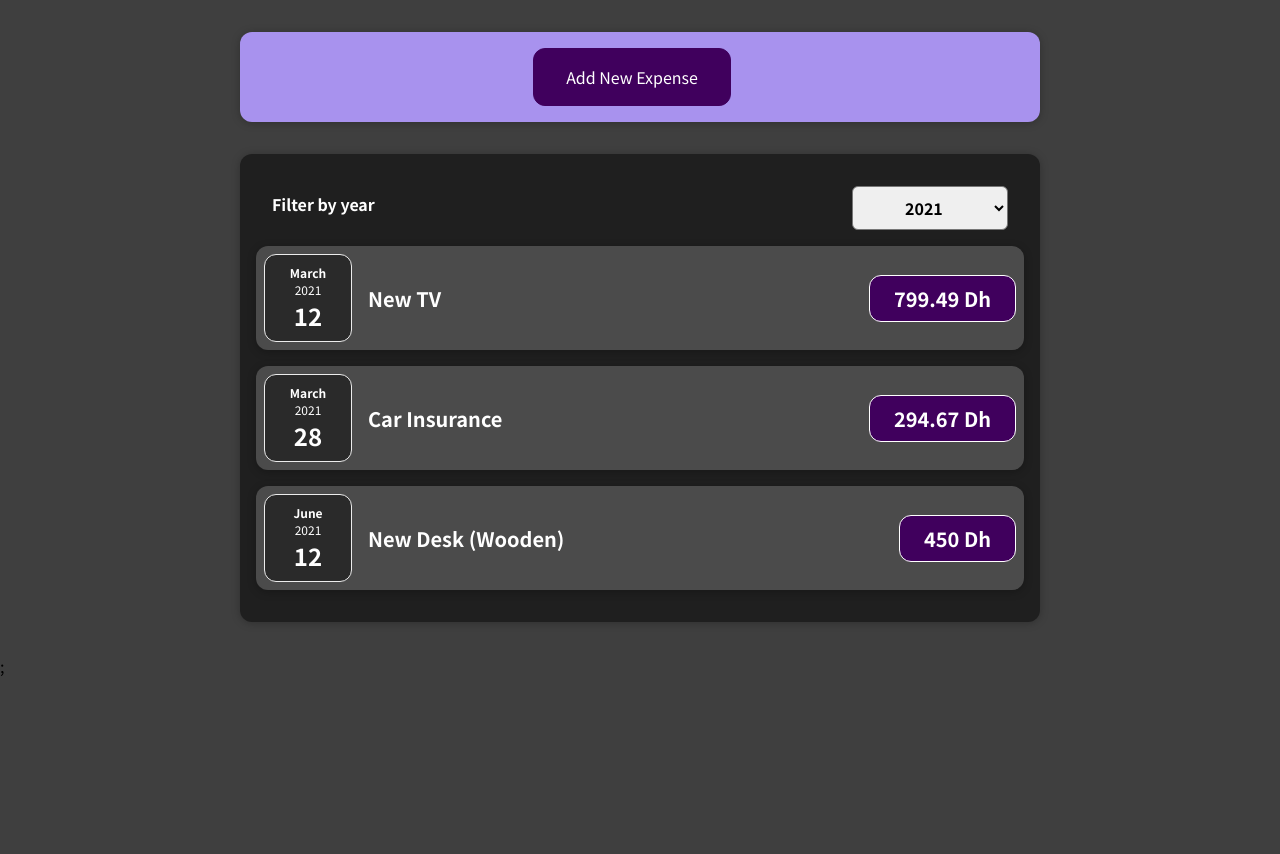
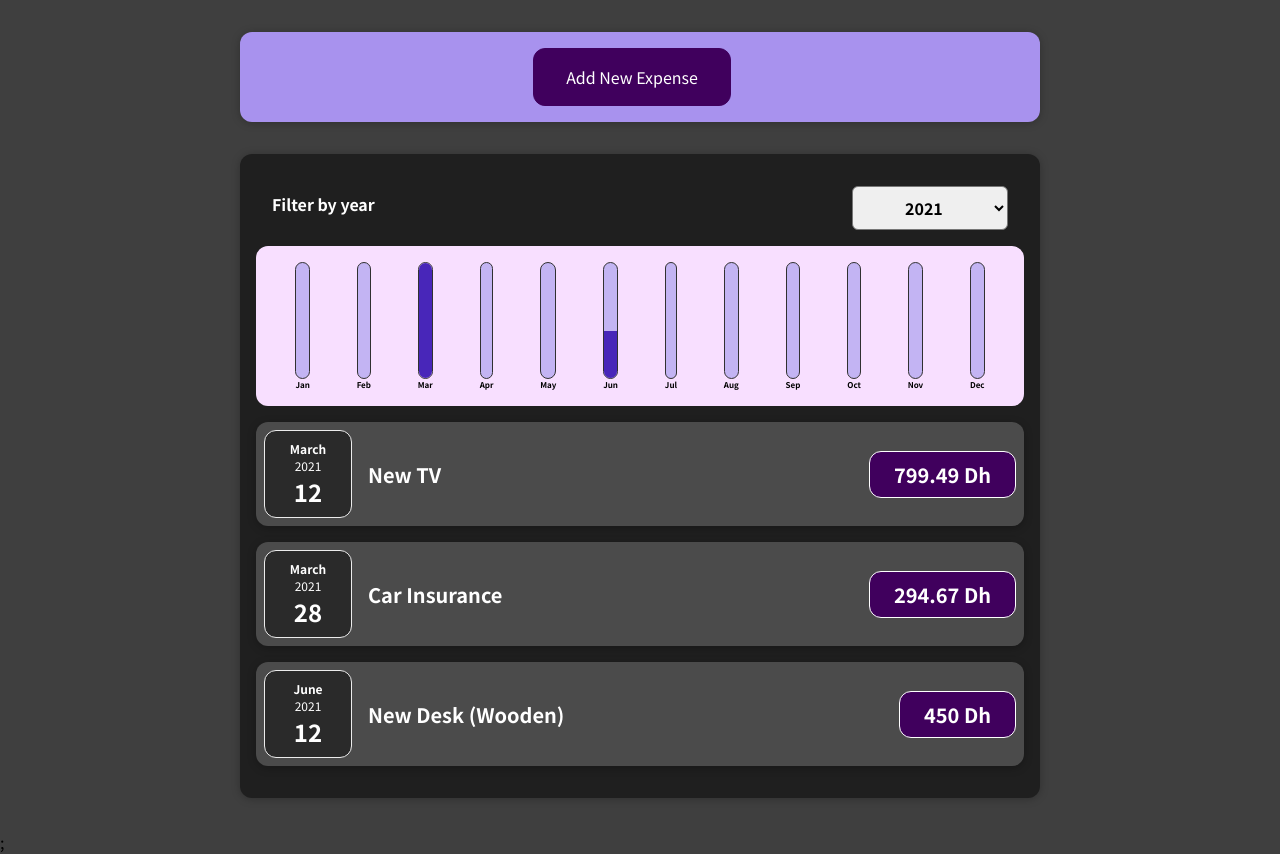
Before and after one commit to chebihiF/expenses-app-Suptech, a React (Create React App) app: page / in a window 1280 px wide. Before the commit the page ends 800 px from the top, so only its background shows below. Built offline with nearby package versions, Linux system fonts and the light colour scheme.

Commit message:
final version

```diff
--- a/src/components/Chart/Chart.js
+++ b/src/components/Chart/Chart.js
@@ -4,14 +4,17 @@ import "./Chart.css";
 import ChartBar from "./ChartBar";
 
 const Chart = ({ dataPoints }) => {
+  const dataPointValues = dataPoints.map((dataPoint) => dataPoint.value);
+  const totalMax = Math.max(...dataPointValues);
+
   return (
     <div className="chart">
       {dataPoints.map((dataPoint) => (
         <ChartBar
           key={dataPoint.label}
           value={dataPoint.value}
-          maxValue={null}
-          label={dataPoint.lable}
+          maxValue={totalMax}
+          label={dataPoint.label}
         />
       ))}
     </div>
--- a/src/components/Chart/ChartBar.js
+++ b/src/components/Chart/ChartBar.js
@@ -1,9 +1,12 @@
 /** @format */
 
-const ChartBar = ({ value, maxValue }) => {
+import "./ChartBar.css";
+
+const ChartBar = ({ value, maxValue, label }) => {
+  console.log(label + " " + value);
   let barFillHeight = "0%";
   if (maxValue > 0) {
-    barFillHeight = Math.round((value / max) * 100) + "%";
+    barFillHeight = Math.round((value / maxValue) * 100) + "%";
   }
   return (
     <div className="chart-bar">
@@ -13,7 +16,7 @@ const ChartBar = ({ value, maxValue }) => {
           style={{ height: barFillHeight }}
         ></div>
       </div>
-      <div className="chart-bar__label"></div>
+      <div className="chart-bar__label">{label}</div>
     </div>
   );
 };
--- a/src/components/Expenses/Expenses.js
+++ b/src/components/Expenses/Expenses.js
@@ -1,8 +1,8 @@
 /** @format */
 import { useState } from "react";
 import Card from "../UI/Card";
-import ExpenseItem from "./ExpenseItem";
 import "./Expenses.css";
+import ExpensesChart from "./ExpensesChart";
 import ExpensesFilter from "./ExpensesFilter";
 import ExpensesList from "./ExpensesList";
 
@@ -24,6 +24,7 @@ const Expenses = ({ expenses }) => {
           selected={filteredYear}
           onChangeFilter={filterChangeHandler}
         />
+        <ExpensesChart expenses={filteredExpenses} />
         <ExpensesList expensesContent={filteredExpenses} />
       </Card>
     </>
--- a/src/components/Expenses/ExpensesChart.js
+++ b/src/components/Expenses/ExpensesChart.js
@@ -18,7 +18,7 @@ const ExpensesChart = ({ expenses }) => {
     { label: "Dec", value: 0 },
   ];
 
-  for (const expense in expenses) {
+  for (const expense of expenses) {
     const expenseMonth = expense.date.getMonth(); // 0 : janvier 1: fevrier ...
     chartDataPoints[expenseMonth].value += expense.amount;
   }
```
